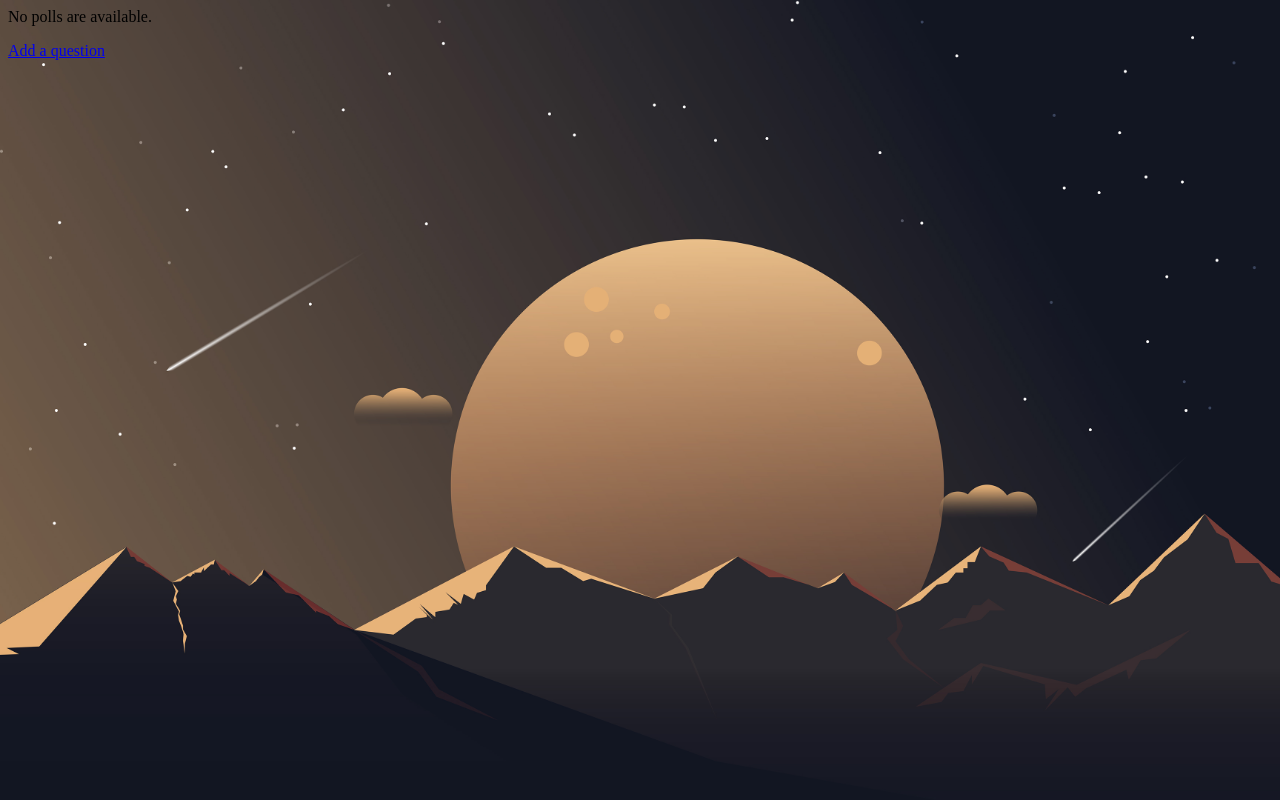
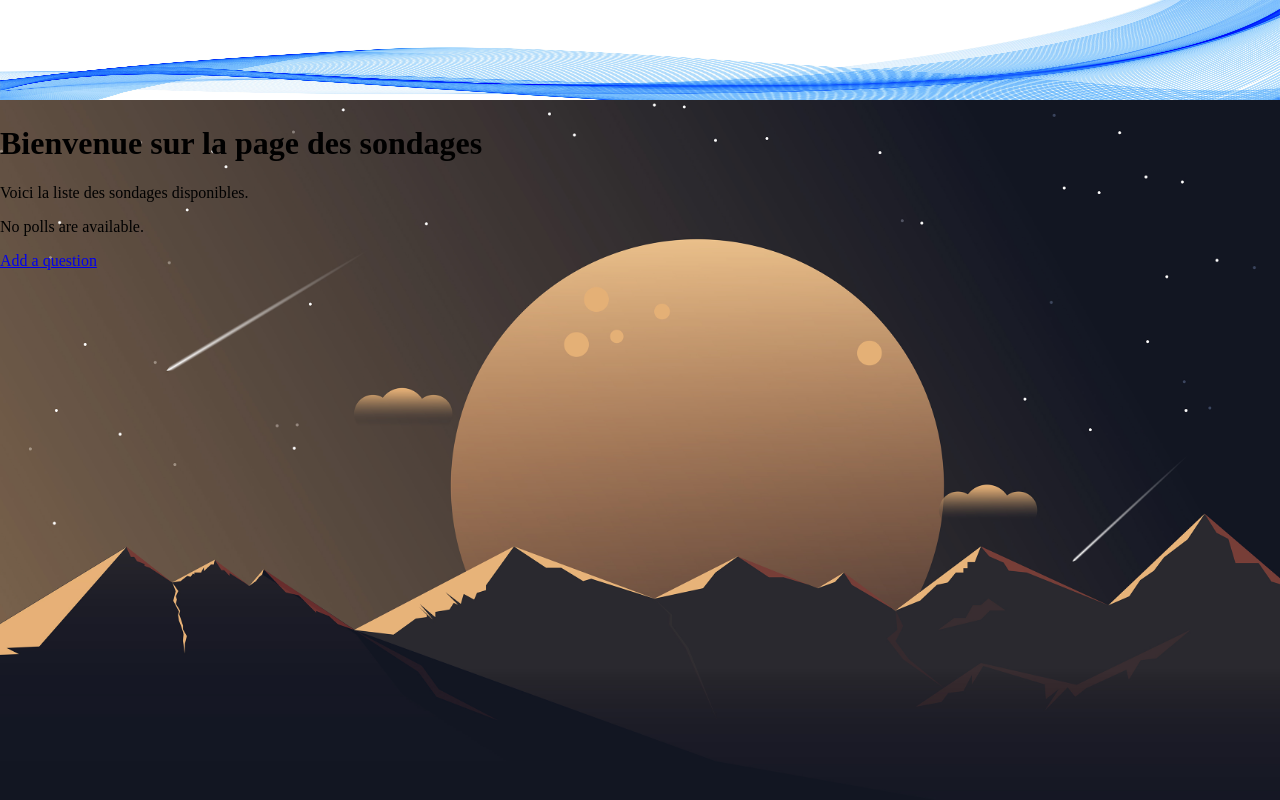
Before and after one commit to ArnaudD-fms/Django_tuto, a Django app: page /polls/ in a window 1280 px wide. Run offline with Django 5.2, Linux system fonts and the light colour scheme; data that the repository does not hold is empty.

Commit message:
Utilisation du gabarit base.html dans la page d'index

```diff
--- a/djangotutorial/mysite/settings.py
+++ b/djangotutorial/mysite/settings.py
@@ -57,7 +57,7 @@ ROOT_URLCONF = 'mysite.urls'
 TEMPLATES = [
     {
         'BACKEND': 'django.template.backends.django.DjangoTemplates',
-        'DIRS': [BASE_DIR / "templates"],
+        'DIRS': [BASE_DIR / "mysite" / "templates"],
         'APP_DIRS': True,
         'OPTIONS': {
             'context_processors': [
@@ -119,6 +119,10 @@ USE_TZ = True
 
 STATIC_URL = 'static/'
 
+STATICFILES_DIRS = [
+    BASE_DIR / 'mysite' / 'static',
+]
+
 # Default primary key field type
 # https://docs.djangoproject.com/en/5.2/ref/settings/#default-auto-field
 
--- /dev/null
+++ b/djangotutorial/mysite/static/mysite/style.css
@@ -0,0 +1,8 @@
+html, body {
+    margin: 0;
+}
+
+#header-img {
+    width: 100%;
+    height: 100px;
+}
--- a/djangotutorial/mysite/templates/base.html
+++ b/djangotutorial/mysite/templates/base.html
@@ -6,12 +6,15 @@
 <head>
     <meta charset="UTF-8">
     <title>{% block title %}Sondage{% endblock %}</title>
+    <link rel="stylesheet" href="{% static 'mysite/style.css' %}">
+    {% block css %}
+    {% endblock %}
 </head>
 <body>
 
     <header>
         {% block header %}
-            <img src="{% static 'mysite/images/header.jpg' %}" alt="Bandeau du site">
+            <img id="header-img" src="{% static 'mysite/images/header.jpg' %}" alt="Bandeau du site">
         {% endblock %}
     </header>
 
--- a/djangotutorial/polls/static/polls/style.css
+++ b/djangotutorial/polls/static/polls/style.css
@@ -1,4 +1,5 @@
 body {
+    min-height: 100vh;
     background: url("images/background.png");
     background-size: cover;
     background-position: center;
--- a/djangotutorial/polls/templates/polls/index.html
+++ b/djangotutorial/polls/templates/polls/index.html
@@ -1,11 +1,27 @@
+{% extends "base.html" %}
+
 {% load static %}
 
+{% block css %}
     <link rel="stylesheet" href="{% static 'polls/style.css' %}">
+{% endblock %}
+
+{% block title %}
+    Liste des sondages
+{% endblock %}
+
+{% block main %}
+    <h1>Bienvenue sur la page des sondages</h1>
+    <p>Voici la liste des sondages disponibles.</p>
 
     {% if latest_question_list %}
         <ul>
         {% for question in latest_question_list %}
-        <li><a href="{% url 'polls:detail' question.id %}">{{ question.question_text }} ({{question.pub_date}})</a></li>
+            <li>
+                <a href="{% url 'polls:detail' question.id %}">
+                    {{ question.question_text }} ({{ question.pub_date }})
+                </a>
+            </li>
         {% endfor %}
         </ul>
     {% else %}
@@ -13,3 +29,4 @@
     {% endif %}
 
     <a href="{% url 'polls:add' %}">Add a question</a>
+{% endblock %}
```
Lines whose indentation alone changed are shown as unchanged.
